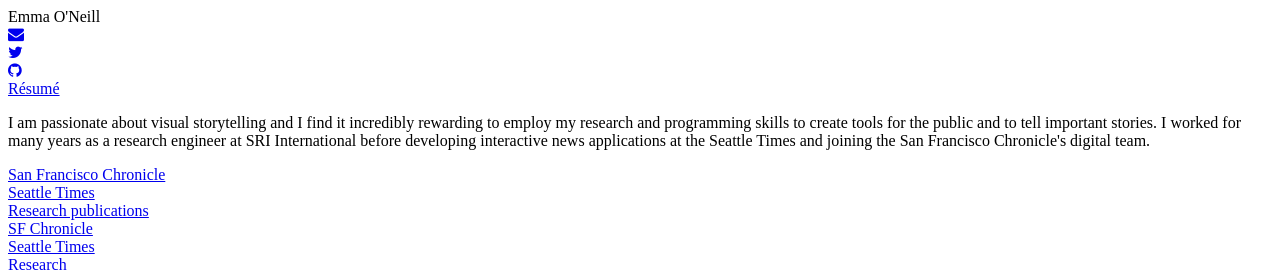
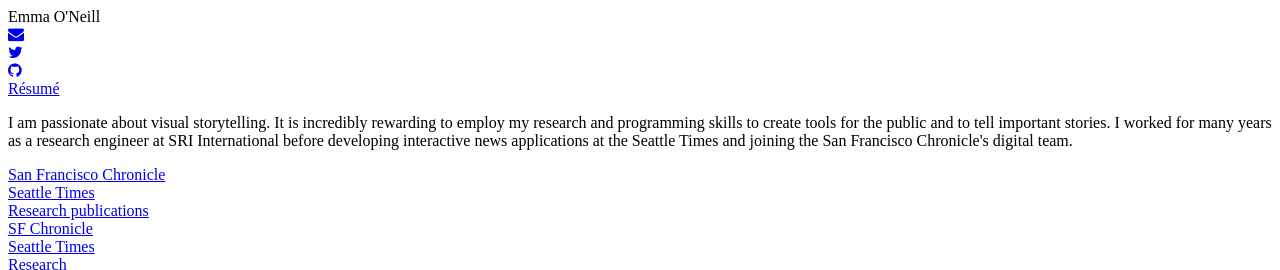
Before and after one commit to emro/portfolio, a website with bundled scripts: page src/index.html in a window 1280 px wide. Shown: the top 270 px of the page. Built offline with nearby package versions, Linux system fonts and the light colour scheme; files whose address does not match are found by name; a web font is replaced by a local one.

Commit message:
text edits from kim and hilary

```diff
--- a/src/index.html
+++ b/src/index.html
@@ -1,7 +1,7 @@
 <!doctype html>
 <html lang="en-US">
   <head>
-    <title>Emma O'Neill web developer news applications research engineering</title>
+    <title>Emma O’Neill - Portfolio - web developer, news applications, research and engineering</title>
     <meta charset="utf-8">
     <meta name="viewport" content="width=device-width,initial-scale=1">
     <meta name="__sync_contentCategory" content="meterA">
@@ -26,7 +26,7 @@
 
       <div class="bio" id="bio">
 
-        <p>I am passionate about visual storytelling and I find it incredibly rewarding to employ my research and programming skills to create tools for the public and to tell important stories. I worked for many years as a research engineer at SRI International before developing interactive news applications at the Seattle Times and joining the San Francisco Chronicle's digital team.</p>
+        <p>I am passionate about visual storytelling. It is incredibly rewarding to employ my research and programming skills to create tools for the public and to tell important stories. I worked for many years as a research engineer at SRI International before developing interactive news applications at the Seattle Times and joining the San Francisco Chronicle's digital team.</p>
 
       </div>
 
--- a/tasks/publish.js
+++ b/tasks/publish.js
@@ -68,7 +68,6 @@
       grunt.fail.fatal("You must specify a destination path in your project.json.");
     }
 
-    // console.log();
     // var creds = {
     //   accessKeyId: process.env.AWS_ACCESS_KEY_ID,
     //   secretAccessKey: process.env.AWS_SECRET_ACCESS_KEY,
```
